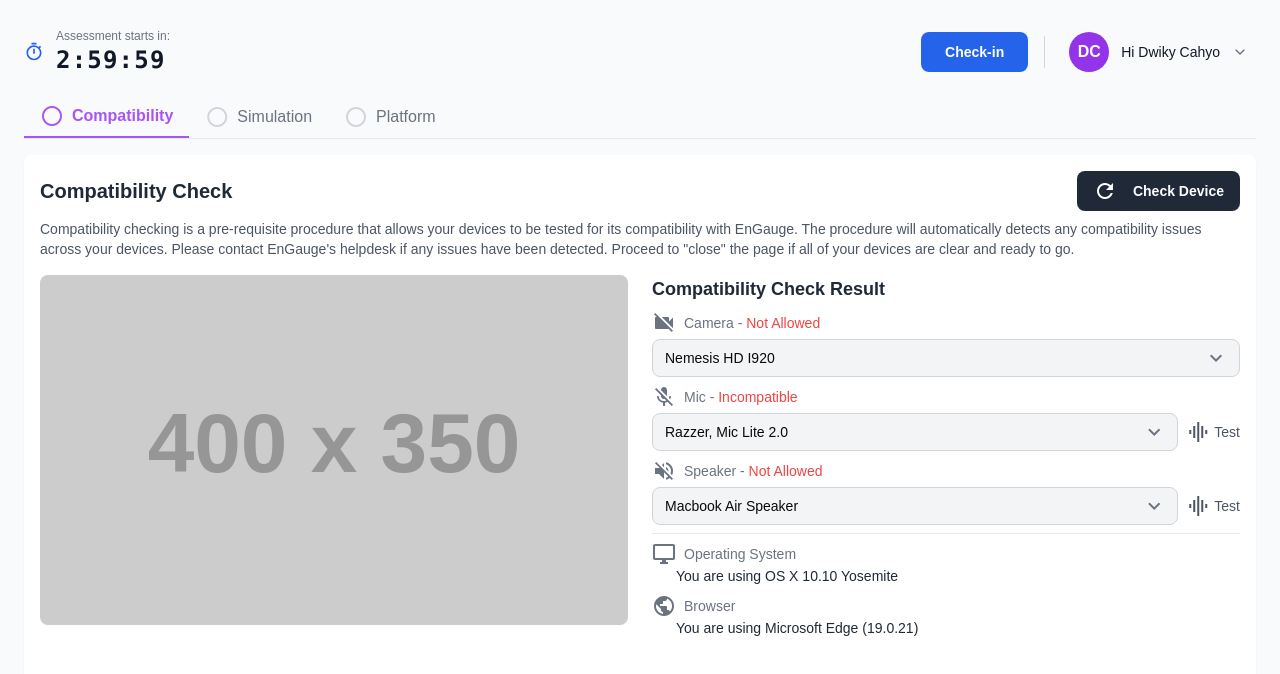
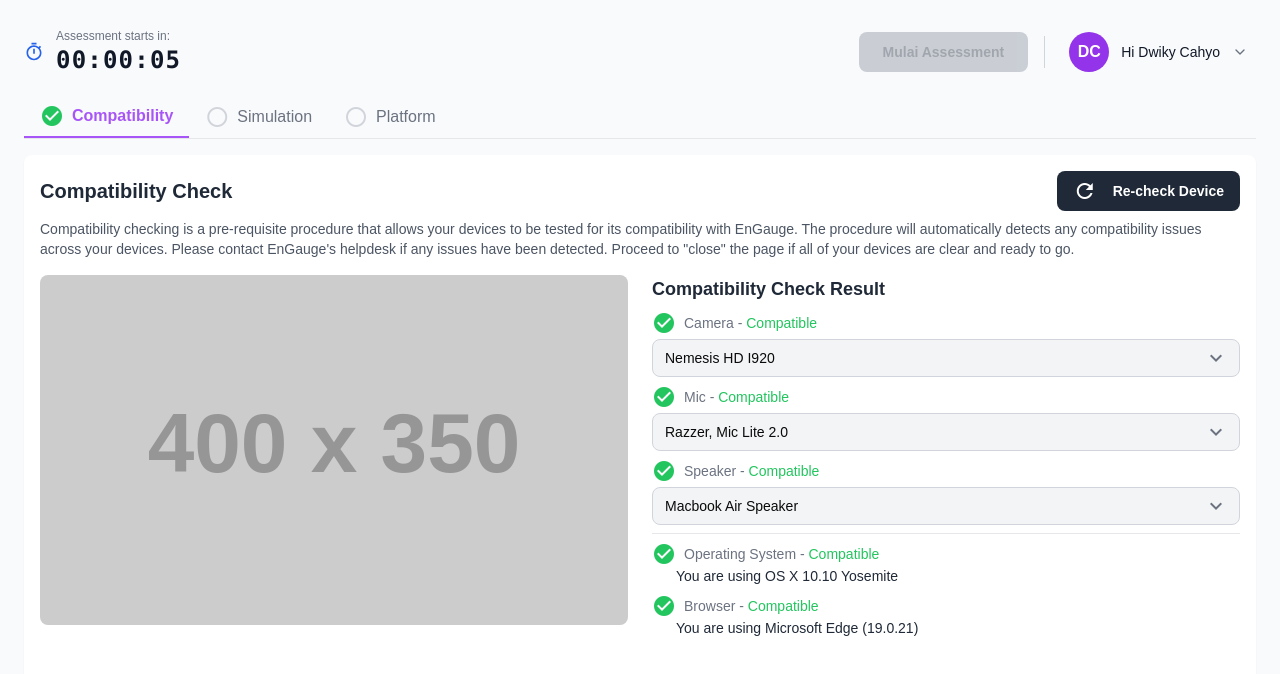
Before and after one commit to mdwikycahyo/portrai-participant-demo, a Next.js app: page /check-in in a window 1280 px wide. Shown: the top 674 px of the page. Built offline with nearby package versions, Linux system fonts and the light colour scheme.

Commit message:
improve checkin page

```diff
--- a/app/check-in/page.tsx
+++ b/app/check-in/page.tsx
@@ -5,6 +5,7 @@ import { useRouter } from "next/navigation"
 import { Button } from "@/components/ui/button"
 import { Tabs, TabsList, TabsTrigger, TabsContent } from "@/components/ui/tabs"
 import { Select, SelectTrigger, SelectValue, SelectContent, SelectItem } from "@/components/ui/select"
+import { Checkbox } from "@/components/ui/checkbox"
 import { UserProfileDropdown } from "@/components/user-profile-dropdown"
 import dynamic from 'next/dynamic'
 
@@ -14,13 +15,144 @@ const PDFViewer = dynamic(() => import('./pdf-viewer'), {
   loading: () => <div className="h-[550px] flex items-center justify-center">Loading PDF viewer...</div>
 })
 
+// Define component states
+type ComponentStatus = 'pending' | 'checking' | 'compatible'
+
+interface ComponentState {
+  camera: ComponentStatus
+  mic: ComponentStatus
+  speaker: ComponentStatus
+  os: ComponentStatus
+  browser: ComponentStatus
+}
+
 export default function CheckInPage() {
   const router = useRouter()
   const [activeTab, setActiveTab] = useState("compatibility")
+  const [isChecking, setIsChecking] = useState(false)
+  const [componentStates, setComponentStates] = useState<ComponentState>({
+    camera: 'pending',
+    mic: 'pending',
+    speaker: 'pending',
+    os: 'pending',
+    browser: 'pending'
+  })
+  const [isCompatibilityComplete, setIsCompatibilityComplete] = useState(false)
+  const [timeLeft, setTimeLeft] = useState(10) // 10 seconds countdown
+  const [isCheckInEnabled, setIsCheckInEnabled] = useState(false)
+  const [hasReadSimulation, setHasReadSimulation] = useState(false)
 
   const handleCheckIn = () => {
+    // Only allow check-in if timer has finished
+    if (!isCheckInEnabled) return
     // Simulate starting the assessment by navigating to the home page
     router.push("/home")
+  }
+
+  const handleCheckDevice = async () => {
+    if (isChecking) return
+
+    setIsChecking(true)
+    setIsCompatibilityComplete(false)
+
+    // Reset all components to pending
+    setComponentStates({
+      camera: 'pending',
+      mic: 'pending',
+      speaker: 'pending',
+      os: 'pending',
+      browser: 'pending'
+    })
+
+    // Start all components checking simultaneously
+    const components = ['camera', 'mic', 'speaker', 'os', 'browser'] as const
+
+    // Set all components to checking state immediately
+    setComponentStates({
+      camera: 'checking',
+      mic: 'checking',
+      speaker: 'checking',
+      os: 'checking',
+      browser: 'checking'
+    })
+
+    // Create parallel promises for each component with different completion times
+    const componentPromises = components.map((component, index) => {
+      // Stagger completion times slightly (1-3 seconds) for visual variety
+      const completionTime = 1000 + (Math.random() * 2000) // 1-3 seconds
+
+      return new Promise<void>(resolve => {
+        setTimeout(() => {
+          setComponentStates(prev => ({
+            ...prev,
+            [component]: 'compatible'
+          }))
+          resolve()
+        }, completionTime)
+      })
+    })
+
+    // Wait for all components to complete
+    await Promise.all(componentPromises)
+
+    setIsChecking(false)
+    setIsCompatibilityComplete(true)
+  }
+
+  // Auto-start checking and countdown timer on page load
+  useEffect(() => {
+    // Start compatibility checking automatically
+    handleCheckDevice()
+
+    // Start countdown timer
+    const timer = setInterval(() => {
+      setTimeLeft(prev => {
+        if (prev <= 1) {
+          setIsCheckInEnabled(true)
+          clearInterval(timer)
+          return 0
+        }
+        return prev - 1
+      })
+    }, 1000)
+
+    return () => clearInterval(timer)
+  }, [])
+
+  // Format time as MM:SS
+  const formatTime = (seconds: number) => {
+    const mins = Math.floor(seconds / 60)
+    const secs = seconds % 60
+    return `${mins.toString().padStart(2, '0')}:${secs.toString().padStart(2, '0')}`
+  }
+
+  const getComponentDisplay = (status: ComponentStatus, componentName: string) => {
+    switch (status) {
+      case 'pending':
+        return {
+          icon: componentName === 'camera' ? 'videocam_off' :
+                componentName === 'mic' ? 'mic_off' :
+                componentName === 'speaker' ? 'volume_off' :
+                componentName === 'os' ? 'desktop_windows' : 'public',
+          statusText: 'Not Checked',
+          statusColor: 'text-gray-500',
+          iconColor: 'text-gray-400'
+        }
+      case 'checking':
+        return {
+          icon: 'sync',
+          statusText: 'Checking...',
+          statusColor: 'text-blue-500',
+          iconColor: 'text-blue-500 animate-spin'
+        }
+      case 'compatible':
+        return {
+          icon: 'check_circle',
+          statusText: 'Compatible',
+          statusColor: 'text-green-500',
+          iconColor: 'text-green-500'
+        }
+    }
   }
 
   return (
@@ -35,16 +167,23 @@ export default function CheckInPage() {
           </div>
           <div>
             <p className="text-xs text-gray-500">Assessment starts in:</p>
-            <p className="text-2xl font-mono font-bold text-gray-900 tracking-wider">2:59:59</p>
+            <p className={`text-2xl font-mono font-bold tracking-wider ${timeLeft === 0 ? 'text-green-600' : 'text-gray-900'}`}>
+              00:00:{formatTime(timeLeft).split(':')[1]}
+            </p>
           </div>
         </div>
 
         <div className="flex items-center gap-4">
           <Button
             onClick={handleCheckIn}
-            className="bg-blue-600 text-white font-semibold py-2 px-6 rounded-lg hover:bg-blue-700 transition-colors"
+            disabled={!isCheckInEnabled}
+            className={`font-semibold py-2 px-6 rounded-lg transition-colors ${
+              isCheckInEnabled
+                ? 'bg-green-600 text-white hover:bg-green-700'
+                : 'bg-gray-400 text-gray-600 cursor-not-allowed'
+            }`}
           >
-            Check-in
+            Mulai Assessment
           </Button>
           {/* Vertical separator */}
           <div className="h-8 w-px bg-gray-300"></div>
@@ -64,14 +203,18 @@ export default function CheckInPage() {
             onClick={() => setActiveTab("compatibility")}
             className={`py-2 px-4 flex items-center ${activeTab === "compatibility" ? "border-b-2 border-purple-500 text-purple-500 font-semibold" : "text-gray-500 hover:text-gray-700"}`}
           >
-            <span className="material-icons align-middle mr-2">radio_button_unchecked</span>
+            <span className={`material-icons align-middle mr-2 ${isCompatibilityComplete ? 'text-green-500' : ''}`}>
+              {isCompatibilityComplete ? 'check_circle' : 'radio_button_unchecked'}
+            </span>
             Compatibility
           </button>
           <button
             onClick={() => setActiveTab("simulation")}
             className={`py-2 px-4 flex items-center ${activeTab === "simulation" ? "border-b-2 border-purple-500 text-purple-500 font-semibold" : "text-gray-500 hover:text-gray-700"}`}
           >
-            <span className="material-icons align-middle text-gray-300 mr-2">radio_button_unchecked</span>
+            <span className={`material-icons align-middle mr-2 ${hasReadSimulation ? 'text-green-500' : 'text-gray-300'}`}>
+              {hasReadSimulation ? 'check_circle' : 'radio_button_unchecked'}
+            </span>
             Simulation
           </button>
           <button
@@ -85,17 +228,21 @@ export default function CheckInPage() {
       </div>
 
       {/* Main content */}
-      <main className="flex-grow bg-white rounded-lg shadow-sm p-4">
+      <main className="flex-grow bg-white rounded-lg shadow-sm p-4 flex flex-col">
         {/* Compatibility Tab Content */}
         {activeTab === "compatibility" && (
           <div>
             <div className="flex justify-between items-center mb-2">
               <h1 className="text-xl font-bold text-gray-800">Compatibility Check</h1>
               <Button
-                className="flex items-center bg-gray-800 text-white font-semibold py-2 px-4 rounded-lg hover:bg-gray-900 transition-colors text-sm"
+                onClick={handleCheckDevice}
+                disabled={isChecking}
+                className="flex items-center bg-gray-800 text-white font-semibold py-2 px-4 rounded-lg hover:bg-gray-900 transition-colors text-sm disabled:opacity-50 disabled:cursor-not-allowed"
               >
-                <span className="material-icons mr-2 text-base">refresh</span>
-                Check Device
+                <span className={`material-icons mr-2 text-base ${isChecking ? 'animate-spin' : ''}`}>
+                  {isChecking ? 'sync' : 'refresh'}
+                </span>
+                {isChecking ? 'Checking...' : 'Re-check Device'}
               </Button>
             </div>
             <p className="text-sm text-gray-600 mb-4">
@@ -121,12 +268,17 @@ export default function CheckInPage() {
                 <div className="space-y-2 flex-grow">
                   <div>
                     <div className="flex items-center text-gray-500 text-sm mb-1">
-                      <span className="material-icons text-sm mr-2">videocam_off</span>
-                      <p>Camera - <span className="text-red-500">Not Allowed</span></p>
+                      <span className={`material-icons text-sm mr-2 ${getComponentDisplay(componentStates.camera, 'camera').iconColor}`}>
+                        {getComponentDisplay(componentStates.camera, 'camera').icon}
+                      </span>
+                      <p>Camera - <span className={getComponentDisplay(componentStates.camera, 'camera').statusColor}>
+                        {getComponentDisplay(componentStates.camera, 'camera').statusText}
+                      </span></p>
                     </div>
                     <div className="relative">
                       <select
-                        className="w-full bg-gray-100 border border-gray-300 rounded-lg py-2 px-3 appearance-none text-sm"
+                        disabled={componentStates.camera === 'checking'}
+                        className="w-full bg-gray-100 border border-gray-300 rounded-lg py-2 px-3 appearance-none text-sm disabled:opacity-50"
                       >
                         <option>Nemesis HD I920</option>
                       </select>
@@ -137,13 +289,18 @@ export default function CheckInPage() {
                   </div>
                   <div>
                     <div className="flex items-center text-gray-500 text-sm mb-1">
-                      <span className="material-icons text-sm mr-2">mic_off</span>
-                      <p>Mic - <span className="text-red-500">Incompatible</span></p>
+                      <span className={`material-icons text-sm mr-2 ${getComponentDisplay(componentStates.mic, 'mic').iconColor}`}>
+                        {getComponentDisplay(componentStates.mic, 'mic').icon}
+                      </span>
+                      <p>Mic - <span className={getComponentDisplay(componentStates.mic, 'mic').statusColor}>
+                        {getComponentDisplay(componentStates.mic, 'mic').statusText}
+                      </span></p>
                     </div>
                     <div className="flex items-center space-x-2">
                       <div className="relative flex-grow">
                         <select
-                          className="w-full bg-gray-100 border border-gray-300 rounded-lg py-2 px-3 appearance-none text-sm"
+                          disabled={componentStates.mic === 'checking'}
+                          className="w-full bg-gray-100 border border-gray-300 rounded-lg py-2 px-3 appearance-none text-sm disabled:opacity-50"
                         >
                           <option>Razzer, Mic Lite 2.0</option>
                         </select>
@@ -151,21 +308,22 @@ export default function CheckInPage() {
                           className="material-icons absolute right-3 top-1/2 transform -translate-y-1/2 text-gray-500"
                         >expand_more</span>
                       </div>
-                      <button className="flex items-center text-sm text-gray-600">
-                        <span className="material-icons text-sm mr-1">graphic_eq</span>
-                        Test
-                      </button>
                     </div>
                   </div>
                   <div>
                     <div className="flex items-center text-gray-500 text-sm mb-1">
-                      <span className="material-icons text-sm mr-2">volume_off</span>
-                      <p>Speaker - <span className="text-red-500">Not Allowed</span></p>
+                      <span className={`material-icons text-sm mr-2 ${getComponentDisplay(componentStates.speaker, 'speaker').iconColor}`}>
+                        {getComponentDisplay(componentStates.speaker, 'speaker').icon}
+                      </span>
+                      <p>Speaker - <span className={getComponentDisplay(componentStates.speaker, 'speaker').statusColor}>
+                        {getComponentDisplay(componentStates.speaker, 'speaker').statusText}
+                      </span></p>
                     </div>
                     <div className="flex items-center space-x-2">
                       <div className="relative flex-grow">
                         <select
-                          className="w-full bg-gray-100 border border-gray-300 rounded-lg py-2 px-3 appearance-none text-sm"
+                          disabled={componentStates.speaker === 'checking'}
+                          className="w-full bg-gray-100 border border-gray-300 rounded-lg py-2 px-3 appearance-none text-sm disabled:opacity-50"
                         >
                           <option>Macbook Air Speaker</option>
                         </select>
@@ -173,17 +331,17 @@ export default function CheckInPage() {
                           className="material-icons absolute right-3 top-1/2 transform -translate-y-1/2 text-gray-500"
                         >expand_more</span>
                       </div>
-                      <button className="flex items-center text-sm text-gray-600">
-                        <span className="material-icons text-sm mr-1">graphic_eq</span>
-                        Test
-                      </button>
                     </div>
                   </div>
                   <div className="border-t border-gray-200 pt-2 space-y-2 sticky bottom-0 bg-white">
                     <div>
                       <div className="flex items-center text-gray-500 text-sm">
-                        <span className="material-icons text-sm mr-2">desktop_windows</span>
-                        <p>Operating System</p>
+                        <span className={`material-icons text-sm mr-2 ${getComponentDisplay(componentStates.os, 'os').iconColor}`}>
+                          {getComponentDisplay(componentStates.os, 'os').icon}
+                        </span>
+                        <p>Operating System - <span className={getComponentDisplay(componentStates.os, 'os').statusColor}>
+                          {getComponentDisplay(componentStates.os, 'os').statusText}
+                        </span></p>
                       </div>
                       <p className="text-gray-800 ml-6 text-sm">
                         You are using OS X 10.10 Yosemite
@@ -191,8 +349,12 @@ export default function CheckInPage() {
                     </div>
                     <div>
                       <div className="flex items-center text-gray-500 text-sm">
-                        <span className="material-icons text-sm mr-2">public</span>
-                        <p>Browser</p>
+                        <span className={`material-icons text-sm mr-2 ${getComponentDisplay(componentStates.browser, 'browser').iconColor}`}>
+                          {getComponentDisplay(componentStates.browser, 'browser').icon}
+                        </span>
+                        <p>Browser - <span className={getComponentDisplay(componentStates.browser, 'browser').statusColor}>
+                          {getComponentDisplay(componentStates.browser, 'browser').statusText}
+                        </span></p>
                       </div>
                       <p className="text-gray-800 ml-6 text-sm">
                         You are using Microsoft Edge (19.0.21)
@@ -207,9 +369,30 @@ export default function CheckInPage() {
 
         {/* Simulation Tab Content */}
         {activeTab === "simulation" && (
-          <div>
-            <h1 className="text-xl font-bold text-gray-800 mb-2">Simulation</h1>
-            <PDFViewer />
+          <div className="flex flex-col flex-grow">
+            <div className="flex justify-between items-start mb-2">
+              <h1 className="text-xl font-bold text-gray-800">Simulation</h1>
+              <div className="max-w-md">
+                <div className="flex items-center space-x-3">
+                  <Checkbox
+                    id="reading-agreement"
+                    checked={hasReadSimulation}
+                    onCheckedChange={(checked) => setHasReadSimulation(checked === true)}
+                    className="h-5 w-5"
+                  />
+                  <label
+                    htmlFor="reading-agreement"
+                    className="text-sm font-medium text-gray-700 cursor-pointer"
+                  >
+                    I have read and understood the simulation material
+                  </label>
+                </div>
+
+              </div>
+            </div>
+            <div className="flex-grow">
+              <PDFViewer />
+            </div>
           </div>
         )}
 
```
